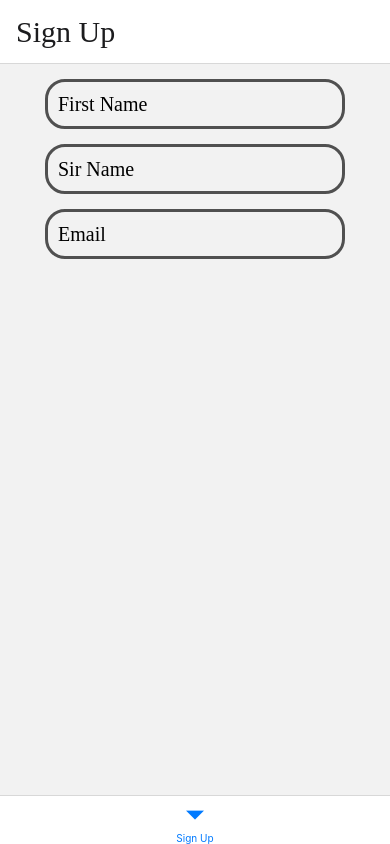
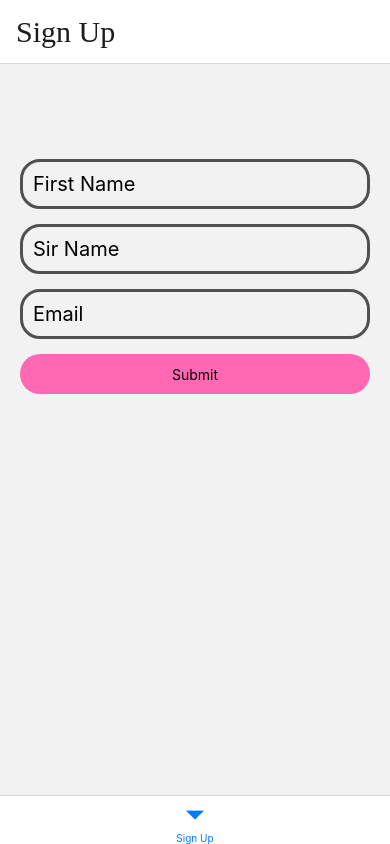
Before and after one commit to Jmac0/showChoirApp, a React Native app: screen / in a window 390 px wide. Built offline with nearby package versions, Linux system fonts and the light colour scheme.

Commit message:
Working on sign up form

```diff
--- a/src/screens/BottomTabs.navigator.tsx
+++ b/src/screens/BottomTabs.navigator.tsx
@@ -24,7 +24,7 @@ export const BottomTabsNavigator: React.FC = () => {
       screenOptions={({}) => ({
         headerTitleStyle: {
           fontSize: 30,
-          fontFamily: fonts.fontFamilyBold,
+          fontFamily: fonts.fontFamilyHeader,
         },
       })}>
       {isAuth ? (
--- a/src/screens/SignUp.tsx
+++ b/src/screens/SignUp.tsx
@@ -1,11 +1,31 @@
 import React, { useState } from 'react';
-import { View, StyleSheet } from 'react-native';
-import { StyledTextInput } from '../styles/Styles';
+import { View, StyleSheet, Text } from 'react-native';
+import { StyledButton, StyledTextInput } from '../styles/Styles';
 // TODO delete unused @types and packages
+type signUpFormType = {
+  firstName: string;
+  lastName: string;
+  email: string;
+};
 export const SignUP: React.FC = () => {
   const [firstName, setFirstName] = useState('');
   const [lastName, setLastName] = useState('');
   const [email, setEmail] = useState('');
+
+  const signUpForm: signUpFormType = {
+    firstName,
+    lastName,
+    email,
+  };
+
+  // submit form
+  const handelSubmitForm = () => {
+    // save email to local storage
+
+    // send data to API
+    console.log(signUpForm);
+  };
+
   return (
     <View style={styles.container}>
       <StyledTextInput
@@ -24,6 +44,14 @@ export const SignUP: React.FC = () => {
         onChangeText={(newText: string) => setEmail(newText)}
         defaultValue={email}
       />
+
+      <StyledButton
+        onPress={handelSubmitForm}
+        style={({ pressed }) => [
+          { backgroundColor: pressed ? 'red' : 'hotpink' },
+        ]}>
+        <Text>Submit</Text>
+      </StyledButton>
     </View>
   );
 };
@@ -32,5 +60,6 @@ const styles = StyleSheet.create({
   container: {
     flex: 1,
     alignItems: 'center',
+    marginTop: 80,
   },
 });
--- a/src/styles/Styles.tsx
+++ b/src/styles/Styles.tsx
@@ -11,12 +11,21 @@ export const fonts = {
 
 export const StyledTextInput = styled.TextInput`
   height: 50px;
-  width: 300px;
+  width: 350px;
   font-size: 20px;
-  font-family: ${fonts.fontFamilyHeader};
   border-color: ${colors.darkGrey};
   border-radius: 20px;
   padding: 10px;
   margin-top: 15px;
   border-width: 3px;
 `;
+
+export const StyledButton = styled.Pressable`
+  width: 350px;
+  height: 40px;
+  margin-top: 15px;
+  border-radius: 20px;
+  background-color: hotpink;
+  justify-content: center;
+  align-items: center;
+`;
```
